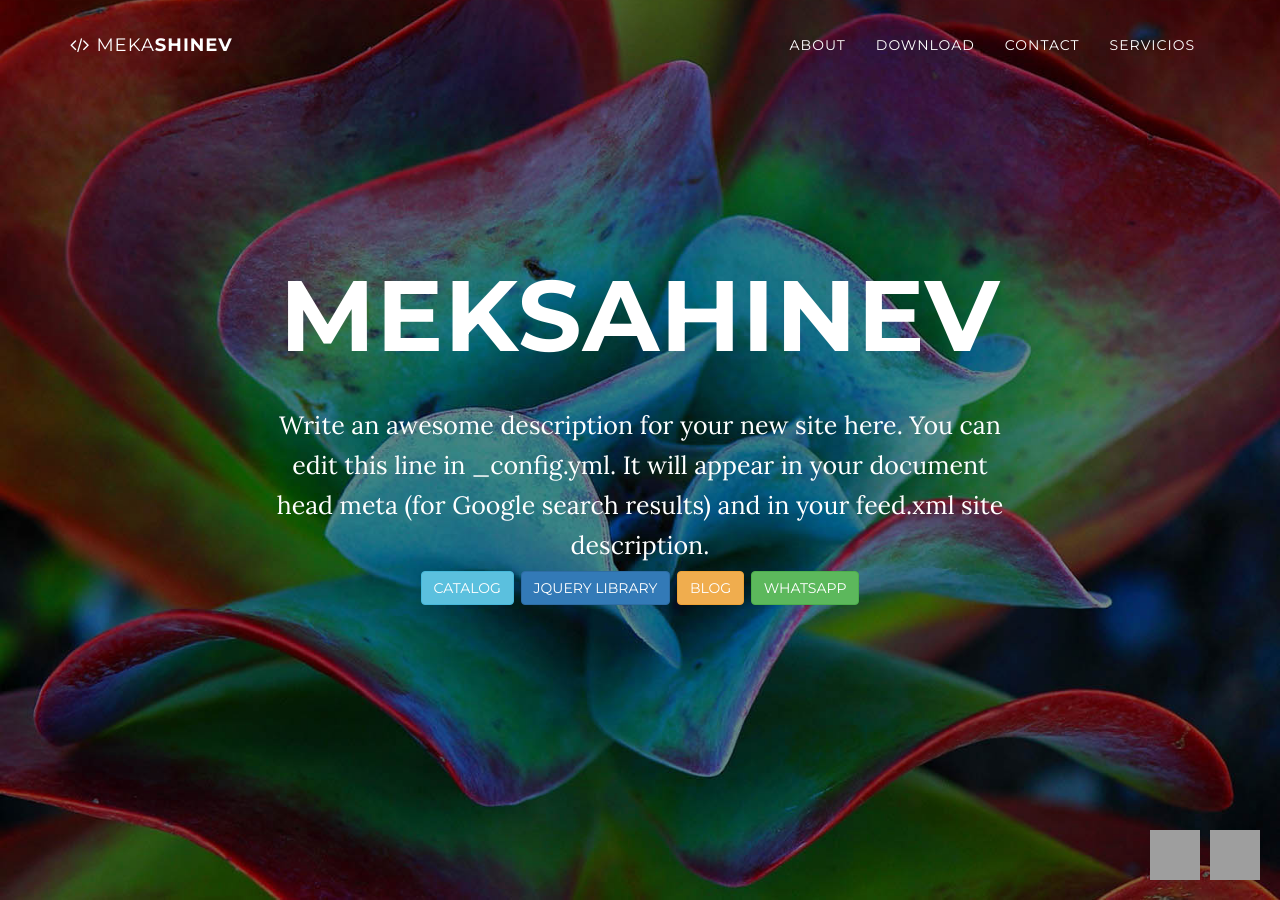
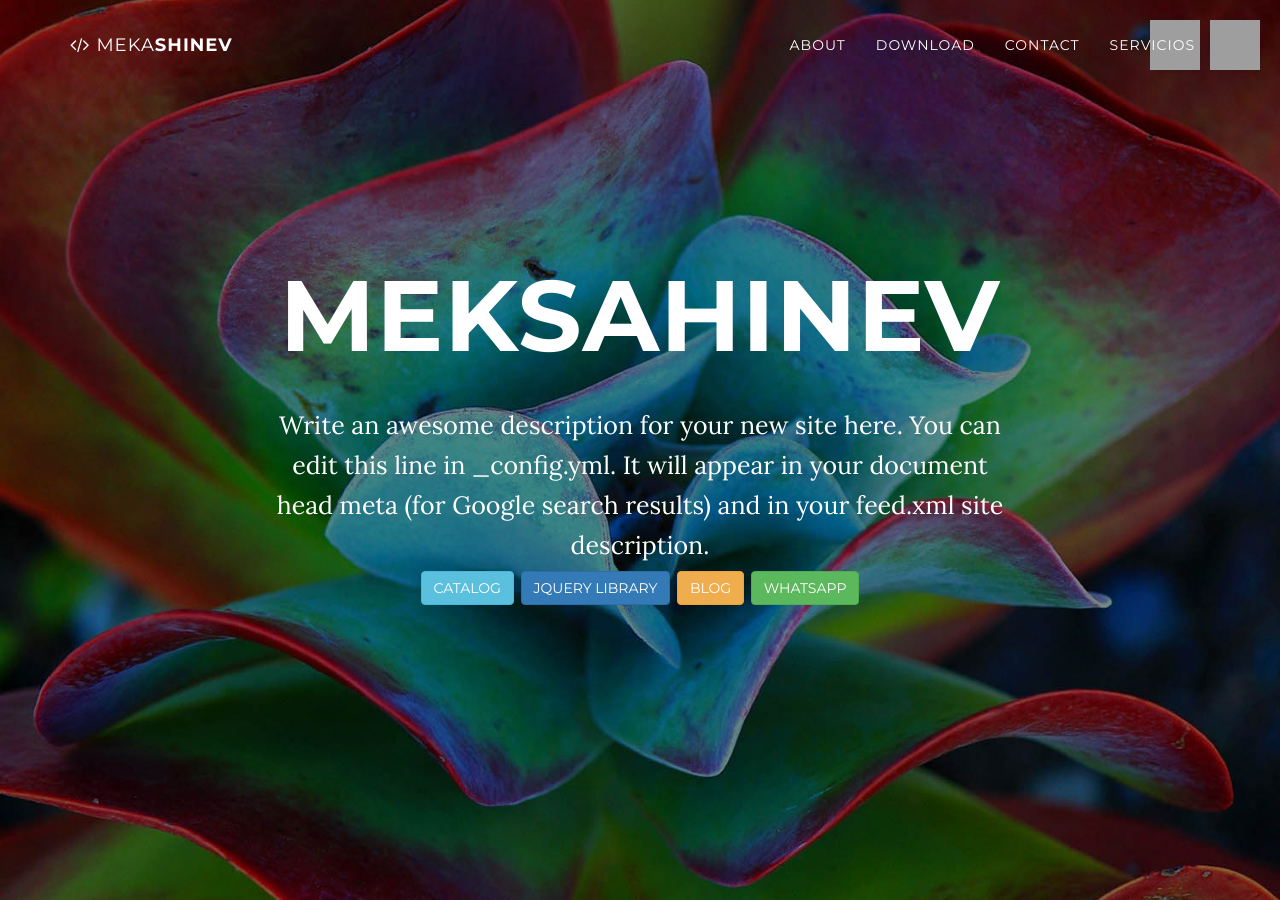
Before and after one commit to mekashinev/mekashinev.github.io, a Jekyll site: the page built from index.html, in a window 1280 px wide and 900 px high. Built offline with Jekyll 4.4.1, drawn with Linux system fonts in a browser that asks for light colours; grey boxes are pictures that could not be loaded.

Commit message:
Update about.html

```diff
--- a/_includes/about.html
+++ b/_includes/about.html
@@ -58,7 +58,7 @@
 <style>
 .floating-button {
   position: fixed;
-  bottom: 20px;
+  top: 20px;
   z-index: 100;
   border-radius: 50%;
   box-shadow: 0px 2px 10px rgba(0, 0, 0, 0.2);
@@ -67,7 +67,7 @@
 }
 
 .floating-button:active {
-  transform: translateY(5px);
+  transform: translateY(-5px);
   box-shadow: 0px 2px 5px rgba(0, 0, 0, 0.1);
 }
 
```
